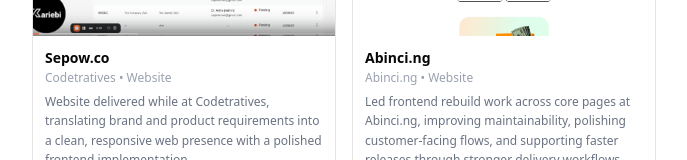
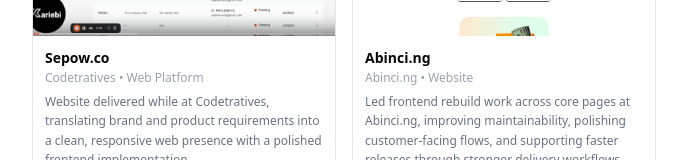
Before and after one commit to kariebi/portfolio, a Next.js app: page / in a window 1280 px wide. Shown: the part 1679-1839 px from the top of the page, without its empty margins (296-983 px from the left). Built offline with nearby package versions, Linux system fonts and the light colour scheme.

Commit message:
feat: images and public flow

```diff
--- a/components/Projects.tsx
+++ b/components/Projects.tsx
@@ -126,7 +126,7 @@
   // },
   {
     title: "Sepow.co",
-    date: "Codetratives • Website",
+    date: "Codetratives • Web Platform",
     description:
       "Website delivered while at Codetratives, translating brand and product requirements into a clean, responsive web presence with a polished frontend implementation.",
     tech: ["Next.js", "TypeScript", "Responsive UI", "Frontend"],
```
